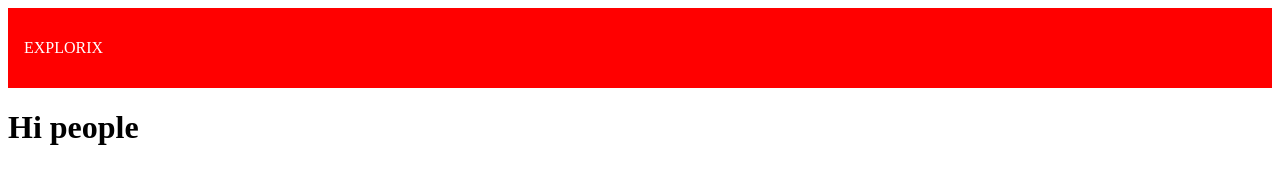
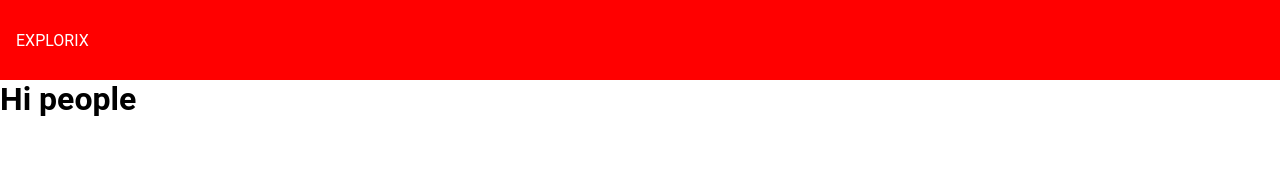
Before and after one commit to yasirshahid/travel-new, a Gatsby site: page / in a window 1280 px wide. Built offline with nearby package versions, Linux system fonts and the light colour scheme; Gatsby itself is replaced by a stand-in of ours.

Commit message:
update gobalstyle css

```diff
--- a/src/components/layout.js
+++ b/src/components/layout.js
@@ -1,10 +1,12 @@
 import React from "react"
 import Header from "./Header"
+import {GlobalStyle} from "./styles/GlobalStyles"
 
 
 const Layout = ({ children }) => {
   return (
     <>
+    <GlobalStyle/>
       <Header />
       <main>{children}</main>
 
--- a/src/components/styles/GlobalStyles.js
+++ b/src/components/styles/GlobalStyles.js
@@ -0,0 +1,10 @@
+import { createGlobalStyle } from 'styled-components'
+
+export const GlobalStyle = createGlobalStyle`
+  * {
+    font-family: 'Roboto', sans-serif;
+    margin: 0;
+    padding: 0;
+    box-sizing: border-box;
+}
+`
```
